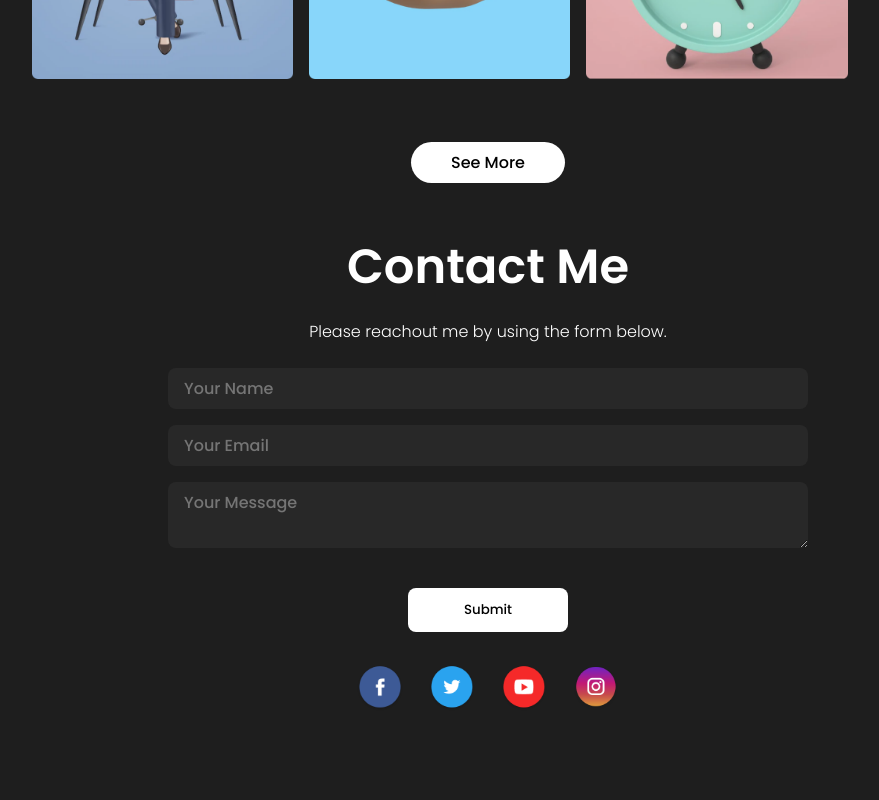
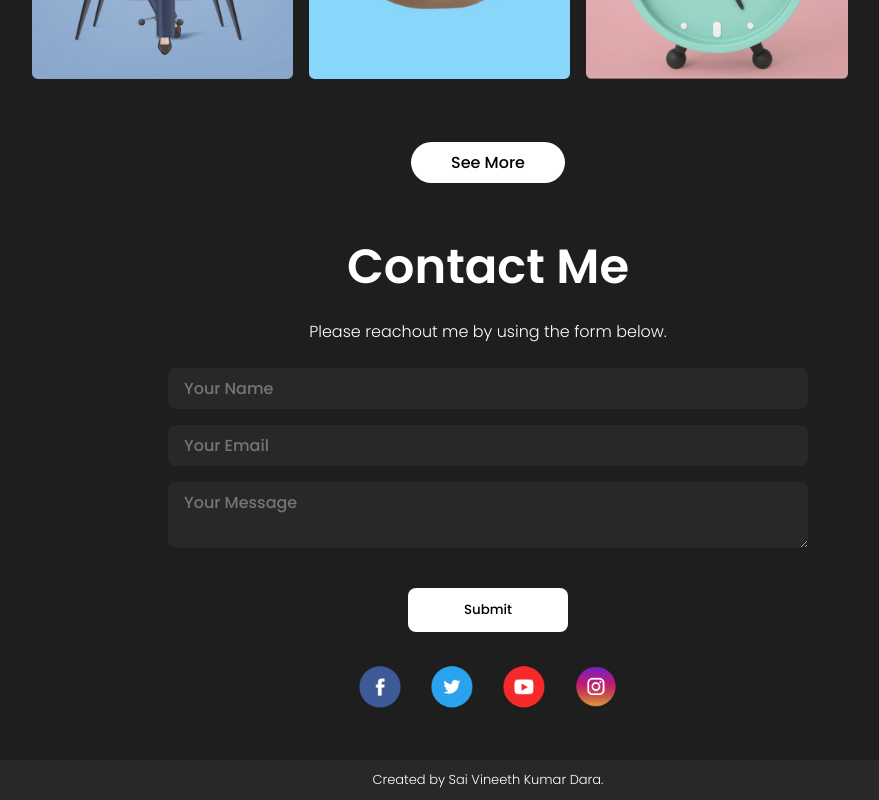
Before and after one commit to saivineethkumar/saivineethkumar.github.io, a React (Vite) app: page / in a window 1280 px wide. Shown: the part 2229-3029 px from the top of the page, without its empty margins (152-1031 px from the left). Before the commit the page ends 2957 px from the top, so only its background shows below. Built offline with nearby package versions, Linux system fonts and the light colour scheme.

Commit message:
Adding Footer section

```diff
--- a/src/App.jsx
+++ b/src/App.jsx
@@ -3,6 +3,7 @@ import Intro from "./components/Intro/Intro"
 import Skills from "./components/Skills/skills"
 import Works from "./components/Works/Works"
 import Contact from "./components/Contact/Contact"
+import Footer from "./components/Footer/Footer"
 
 export default function App() {
   return (
@@ -12,6 +13,7 @@ export default function App() {
       <Skills />
       <Works />
       <Contact />
+      <Footer />
     </div>
   )
 }
--- /dev/null
+++ b/src/components/Footer/Footer.jsx
@@ -0,0 +1,11 @@
+import React from "react";
+import "./footer.css"
+
+
+export default function Footer(){
+    return (
+        <footer className="footer">
+            Created by Sai Vineeth Kumar Dara.
+        </footer>
+    )
+}
--- /dev/null
+++ b/src/components/Footer/footer.css
@@ -0,0 +1,11 @@
+.footer {
+    width: 100vw;
+    height: 2.5rem;
+    background: rgb(40, 40, 40);
+    display: flex;
+    align-items: center;
+    justify-content: center;
+    font-weight: 300;
+    font-size: small;
+    margin-top: 2rem;
+}
```
